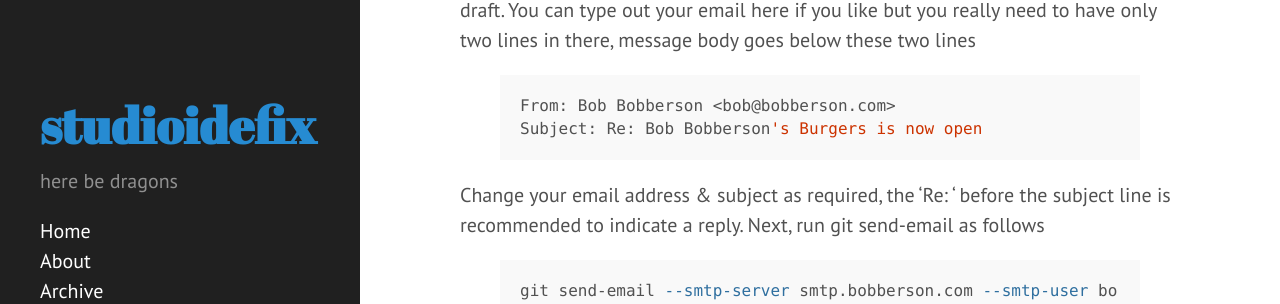
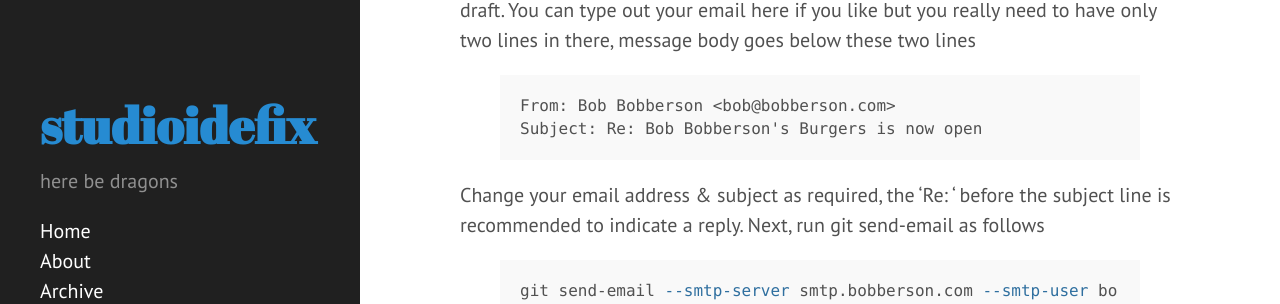
Before and after one commit to anish/anish.github.io, a Jekyll site: the page built from _posts/2014-06-17-replying-to-lkml.md, in a window 1280 px wide and 900 px high, scrolled down 1670 px. Shown: the part 164-468 px from the top of the window. Built offline with Jekyll 4.4.1, drawn with Linux system fonts in a browser that asks for light colours; Markdown is read by kramdown in place of the engine named in the settings; comment, search, counter and statistics services are not loaded.

Commit message:
test pygment formatting

```diff
--- a/_posts/2014-06-17-replying-to-lkml.md
+++ b/_posts/2014-06-17-replying-to-lkml.md
@@ -36,7 +36,7 @@ Now, lets takes a sample message to reply to. Let's presume we want to reply to
 Message-Id	<CA+55aFzNDTm_O8rGYdNw1S99P06u6EeSdttXBvtURJocQT2O0g@mail.gmail.com>
 {% endhighlight %}
 The value inside <...> is the Message-Id we need to reply to create a thread around this message. Next, we create a text file, let's say msg1 that git can parse as an email draft. You can type out your email here if you like but you really need to have only two lines in there, message body goes below these two lines
-{% highlight bash %}
+{% highlight default %}
 From: Bob Bobberson <bob@bobberson.com>
 Subject: Re: Bob Bobberson's Burgers is now open
 {% endhighlight %}
```
